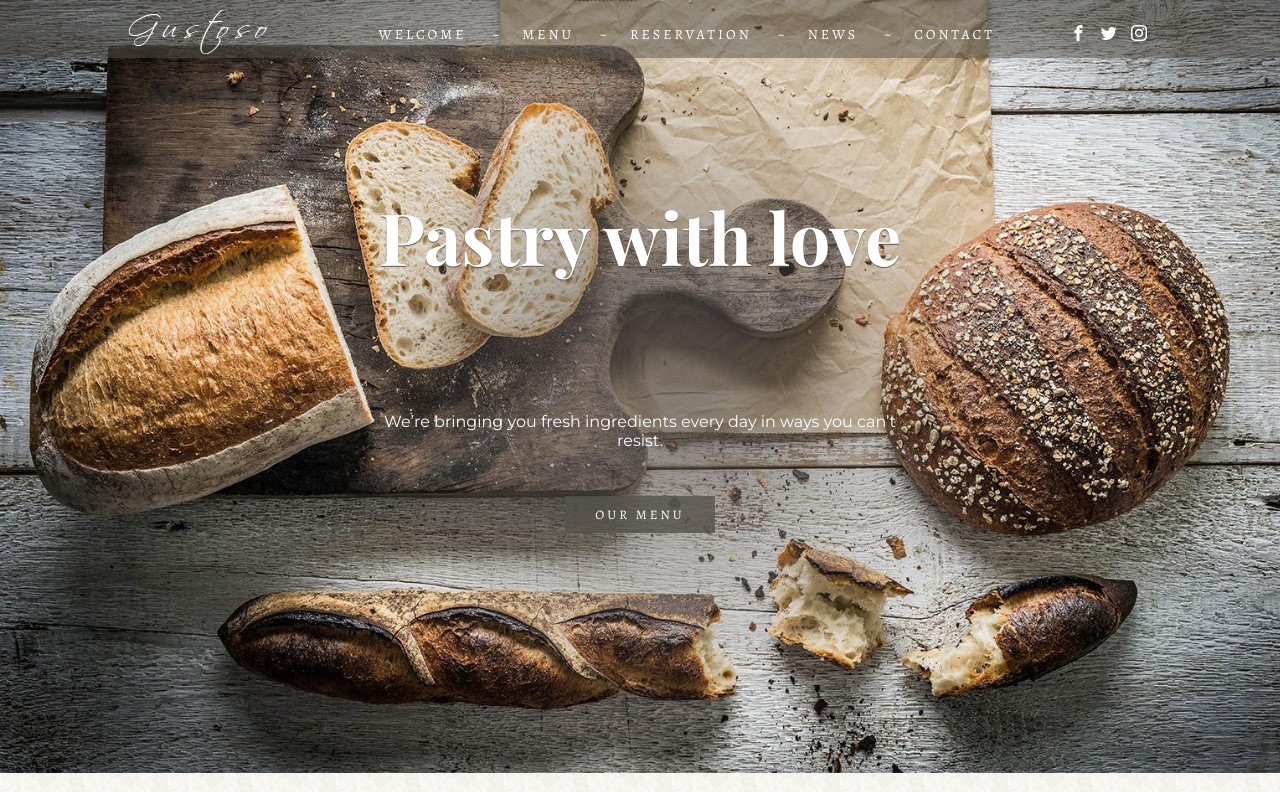
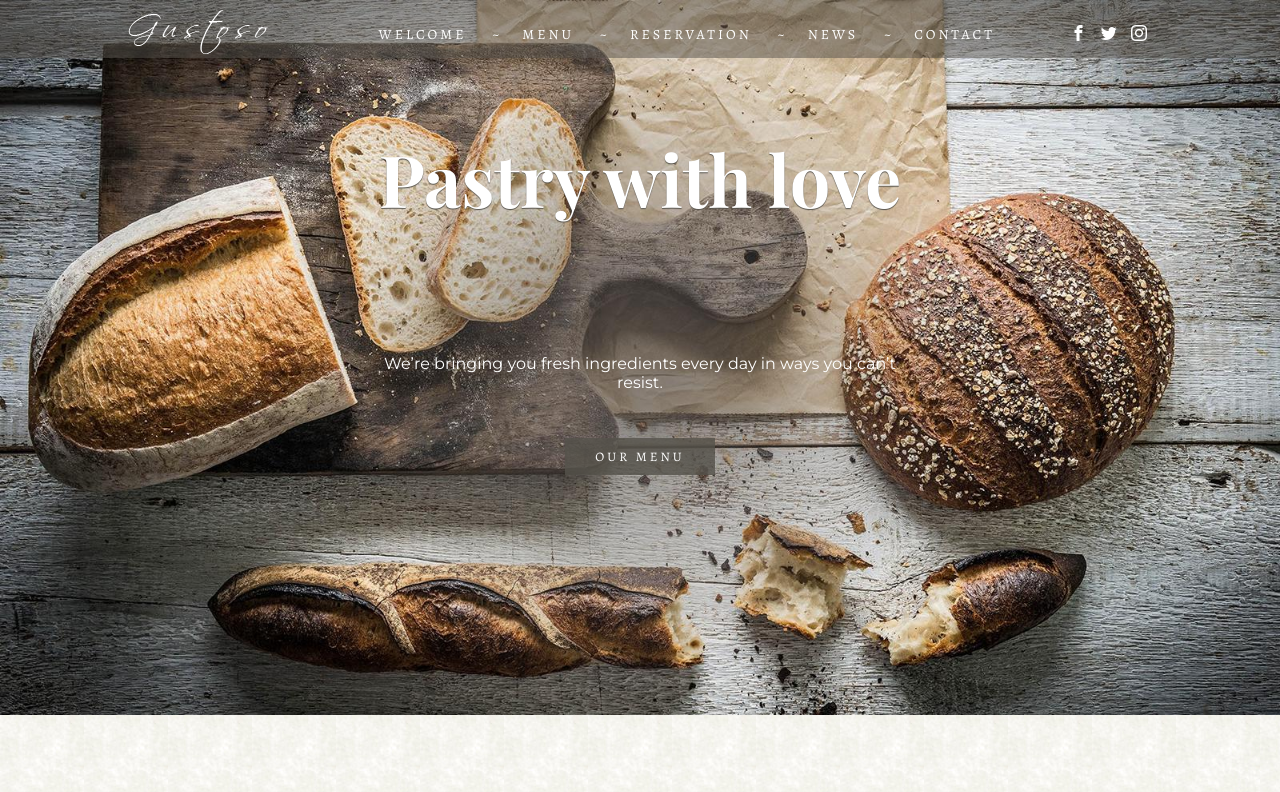
Before and after one commit to raqlo/BakeryDesign, a plain HTML site: page index.html in a window 1280 px wide. Shown: the top 792 px of the page. Drawn offline with nearby package versions, Linux system fonts and the light colour scheme; files whose address does not match are found by name.

Commit message:
fijar el navigation menu al top position y anadir efecto de parallax scrolling

```diff
--- a/style.css
+++ b/style.css
@@ -4,12 +4,14 @@ body {
   font-family: 'Montserrat', sans-serif;
   margin: 0;
   color: rgb(86, 83, 76);
+  width:
 }
 
 header {
   padding-top: 10px;
-
+  position: fixed;
   background-color: rgba(86, 83, 76, 0.5);
+  width: 100%;
 }
 
 header div {
@@ -31,6 +33,7 @@ h1, h2, h3, h4, h5, h6 {
 .cover {
   background-image: url(images/fondo1fix.jpg);
   background-size: cover;
+  background-attachment: fixed;
 }
 
 #logo {
@@ -180,6 +183,7 @@ h1, h2, h3, h4, h5, h6 {
 
 .recipe {
   background-image: url(images/fondo3.jpg);
+  background-attachment: fixed;
 }
 
 .recipe article {
```
